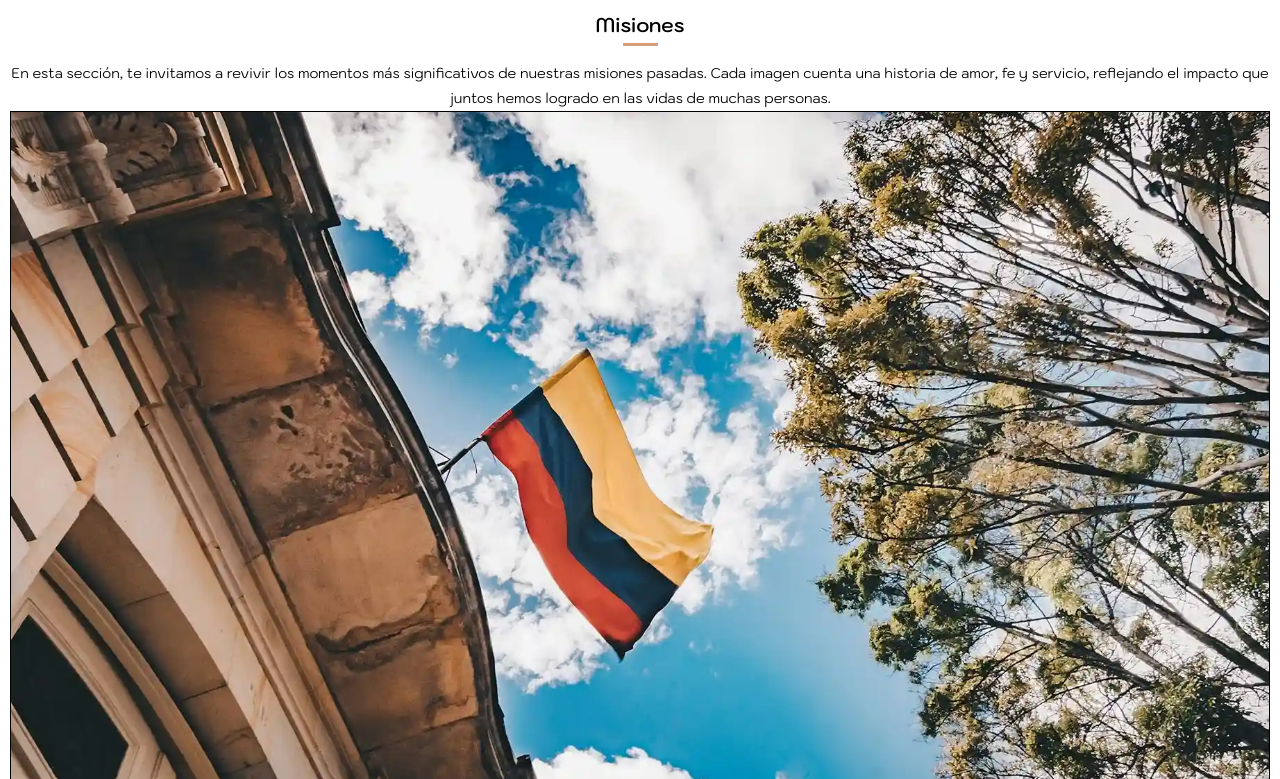
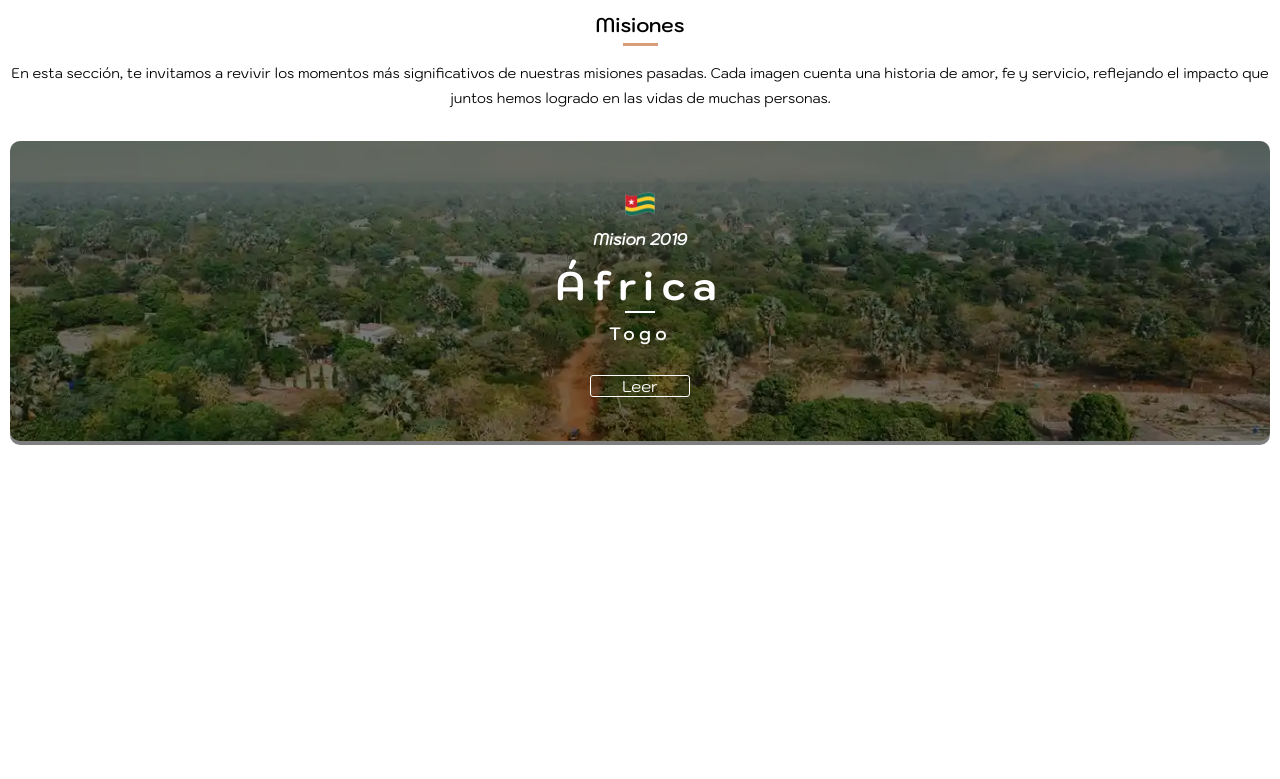
Before and after one commit to GonzaloDEV0210/Jesus_is_the_answer, a website: page index.html in a window 1280 px wide. Shown: the part 2181-2960 px from the top of the page. After the commit the page ends 2641 px from the top, so only its background shows below. Drawn offline with nearby package versions, Linux system fonts and the light colour scheme.

Commit message:
slider de misiones hecho

```diff
--- a/css/styles.css
+++ b/css/styles.css
@@ -424,12 +424,84 @@
 }
 /* fin cards misioneros */
 /* inicio cards misiones */
+.container_swiper_misiones {
+    margin-top: 30px;
+}
+
 .back_ciudad_misiones {
     width: 100%;
     object-fit: cover;
+    height: 300px;
+    border-radius: 10px;
 }
 
-.swiper-slide {
-    border: 1px solid black;
+.sombra_back_misiones {
+    background-color: #000000;
+    position: absolute;
+    top: 0;
+    left: 0;
+    width: 100%;
+    height: 100%;
+    opacity: .5;
+    border-radius: 10px;
+}
+
+.container_text_misiones {
+    position: absolute;
+    top: 0;
+    left: 0;
+    display: flex;
+    flex-direction: column;
+    align-items: center;
+    justify-content: center;
+    width: 100%;
+    height: 100%;
+    color: var(--color_blanco);
+    gap: 30px;
+}
+
+.top_text_misiones {
+    display: flex;
+    flex-direction: column;
+    align-items: center;
+    gap: 10px;
+}
+
+.bandera_misiones {
+    width: 30px;
+}
+
+.mision_year {
+    font-family: var(--font_Kodchasan-Italic);
+}
+
+.name_pais_mision {
+    font-family: var(--font_kodchasan-Bold);
+    font-size: 40px;
+    letter-spacing: 8px;
+}
+
+.line_name_mision {
+    width: 30px;
+    height: 2px;
+    background: var(--color_blanco);
+    margin: auto;
+}
+
+.city_name_mision {
+    font-family: var(--font_Kodchasan-Regular);
+    font-size: 17px;
+    letter-spacing: 5px;
+}
+
+.button_mision {
+    font-family: var(--font_Kodchasan-Regular);
+    border: 1px solid var(--color_blanco);
+    background-color: transparent;
+    color: var(--color_blanco);
+    text-decoration: none;
+    width: 100px;
+    text-align: center;
+    border-radius: 3px;
 }
 /* fin card misiones */
--- a/index.html
+++ b/index.html
@@ -176,6 +176,7 @@
                                     </div>
                                     <h3 class="city_name_mision">Medellín</h3>
                                 </div>
+                                <a href="#" class="button_mision">Leer</a>
                             </div>
                         </div>
                         <div class="swiper-slide">
@@ -191,9 +192,7 @@
                                     </div>
                                     <h3 class="city_name_mision">Togo</h3>
                                 </div>
-                                <a href="#" class="button_mision">
-                                    <button>Leer</button>
-                                </a>
+                                <a href="#" class="button_mision">Leer</a>
                             </div>
                         </div>
                         <div class="swiper-slide">
@@ -209,9 +208,7 @@
                                     </div>
                                     <h3 class="city_name_mision">Lima - Rimac</h3>
                                 </div>
-                                <a href="#" class="button_mision">
-                                    <button>Leer</button>
-                                </a>
+                                <a href="#" class="button_mision">Leer</a>
                             </div>
                         </div>
                         <div class="swiper-slide">
@@ -227,9 +224,7 @@
                                     </div>
                                     <h3 class="city_name_mision">Lima - Los Olivos</h3>
                                 </div>
-                                <a href="#" class="button_mision">
-                                    <button>Leer</button>
-                                </a>
+                                <a href="#" class="button_mision">Leer</a>
                             </div>
                         </div>
                         <div class="swiper-slide">
@@ -245,9 +240,7 @@
                                     </div>
                                     <h3 class="city_name_mision">Lima - SJL</h3>
                                 </div>
-                                <a href="#" class="button_mision">
-                                    <button>Leer</button>
-                                </a>
+                                <a href="#" class="button_mision">Leer</a>
                             </div>
                         </div>
                         <div class="swiper-slide">
@@ -263,9 +256,7 @@
                                     </div>
                                     <h3 class="city_name_mision">Provincia de Huari</h3>
                                 </div>
-                                <a href="#" class="button_mision">
-                                    <button>Leer</button>
-                                </a>
+                                <a href="#" class="button_mision">Leer</a>
                             </div>
                         </div>
                     </div>
--- a/js/slide_misiones.js
+++ b/js/slide_misiones.js
@@ -1,7 +1,7 @@
 const swiper = new Swiper('#slide_misiones', {
     loop: true,
-    /* autoplay: {
+    autoplay: {
         delay: 3000,
         disableOnIteraction: false
-    } */
+    }
 });
```
